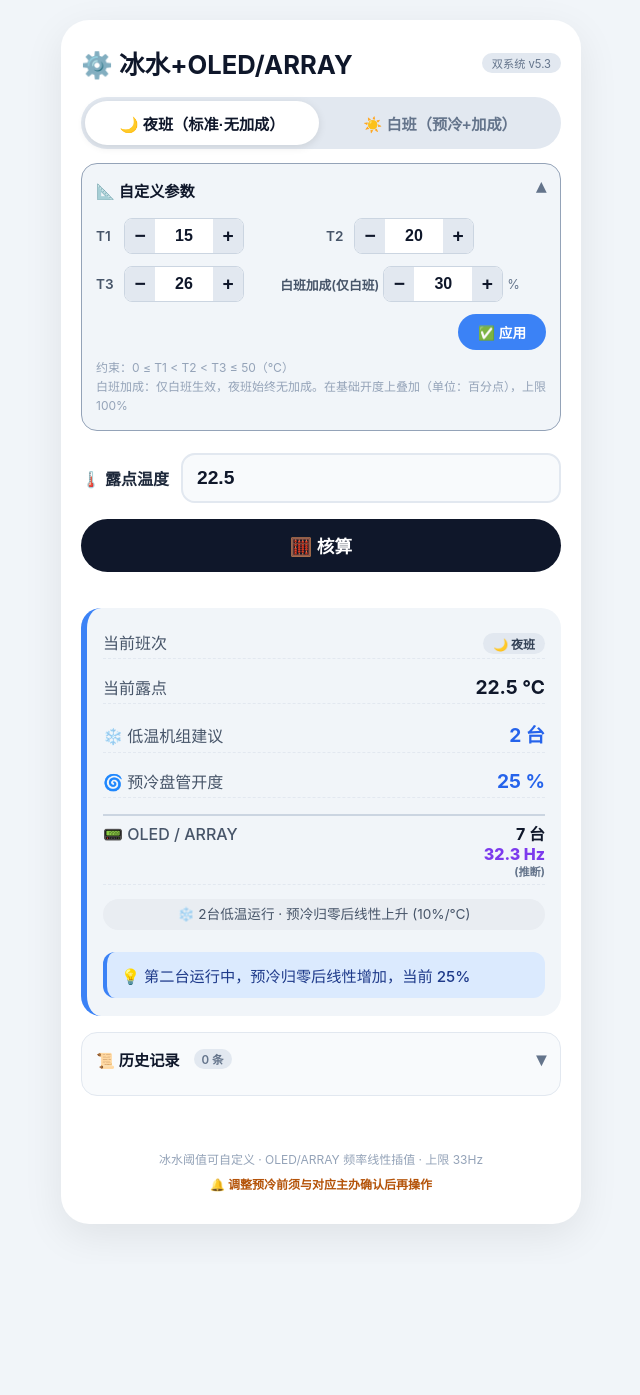
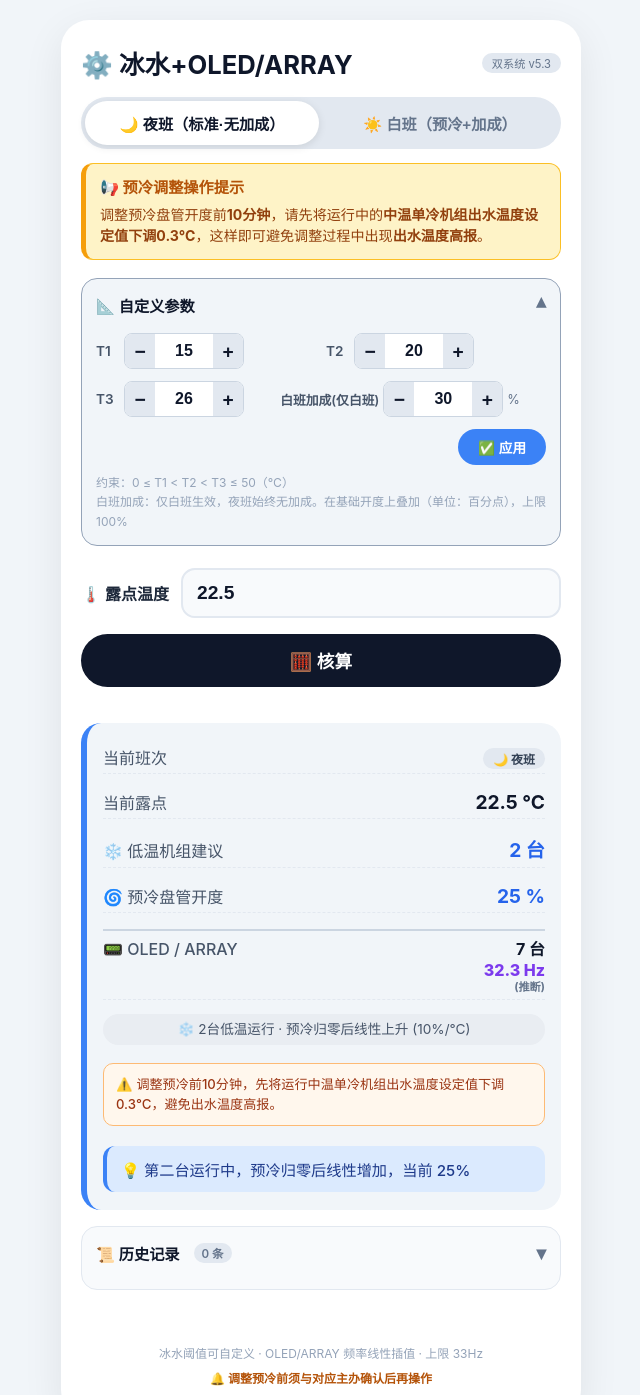
Before and after one commit to 1142526166/hvac-calculator, a plain HTML site: page index.html in a window 1280 px wide. Shown: the top 1395 px of the page, without its empty margins (319-959 px from the left). Before the commit the page ends 1264 px from the top, so only its background shows below. Drawn offline with Linux system fonts and the light colour scheme.

Commit message:
预冷调整提示白班/夜班均显示（调整预冷均影响中温供水温度）

```diff
--- a/index.html
+++ b/index.html
@@ -480,9 +480,9 @@
         <button class="shift-btn" data-shift="day">☀️ 白班（预冷+加成）</button>
     </div>
 
-    <!-- 白班操作提示条（顶部） -->
+    <!-- 预冷调整操作提示条（顶部，白班/夜班均显示） -->
     <div id="dayNotice" class="day-notice">
-        <span class="notice-title">📢 白班操作提示</span>
+        <span class="notice-title">📢 预冷调整操作提示</span>
         调整预冷盘管开度前<b>10分钟</b>，请先将运行中的<b>中温单冷机组出水温度设定值下调0.3℃</b>，这样即可避免调整过程中出现<b>出水温度高报</b>。
     </div>
 
@@ -868,14 +868,13 @@
             if (shift === 'day') {
                 displayShift.innerHTML = '<span class="shift-badge day">☀️ 白班</span>';
                 resultCard.classList.add('day-mode');
-                dayNotice.classList.add('show');
-                resultDayNotice.classList.add('show');
             } else {
                 displayShift.innerHTML = '<span class="shift-badge">🌙 夜班</span>';
                 resultCard.classList.remove('day-mode');
-                dayNotice.classList.remove('show');
-                resultDayNotice.classList.remove('show');
             }
+            // 只要调整预冷盘管，无论白班夜班都会影响中温供水温度，提示均显示
+            dayNotice.classList.add('show');
+            resultDayNotice.classList.add('show');
 
             displayTd.textContent = td.toFixed(1) + ' ℃';
             displayUnits.textContent = chillerResult.units + ' 台';
```
